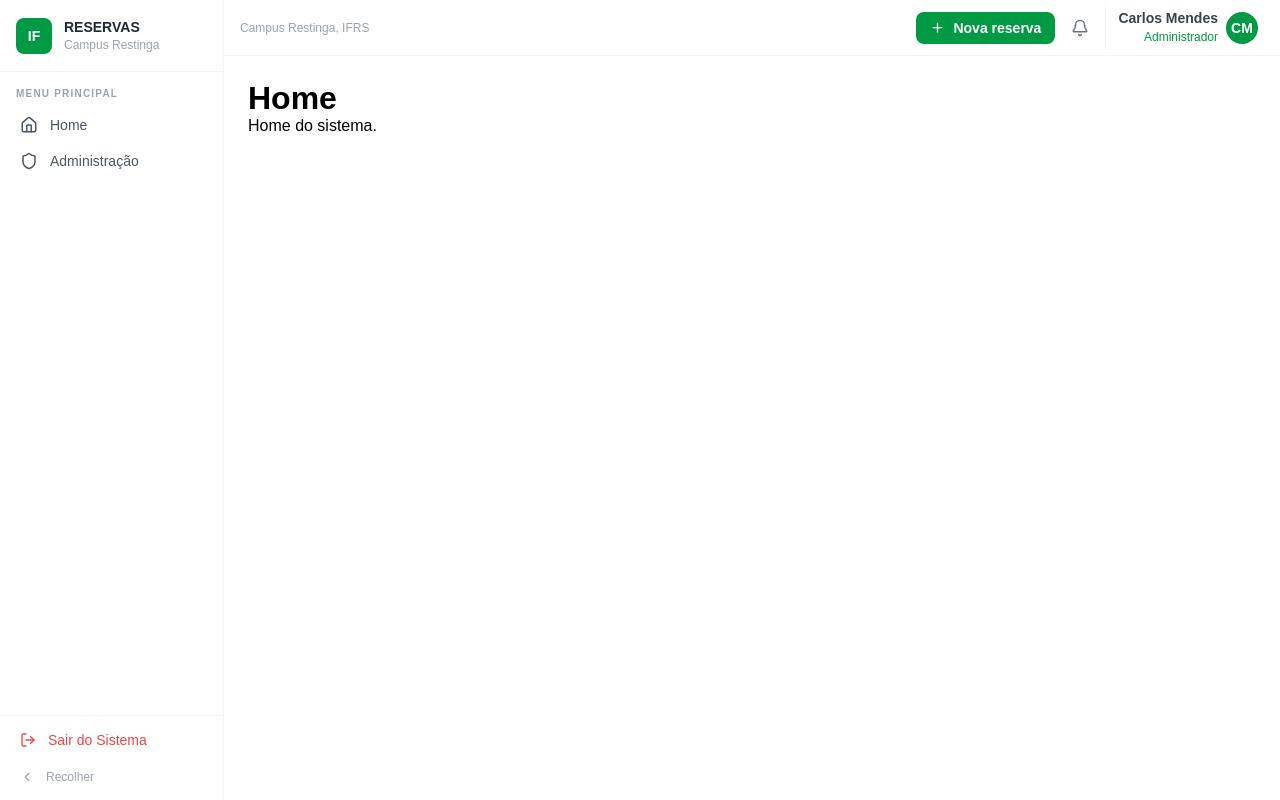
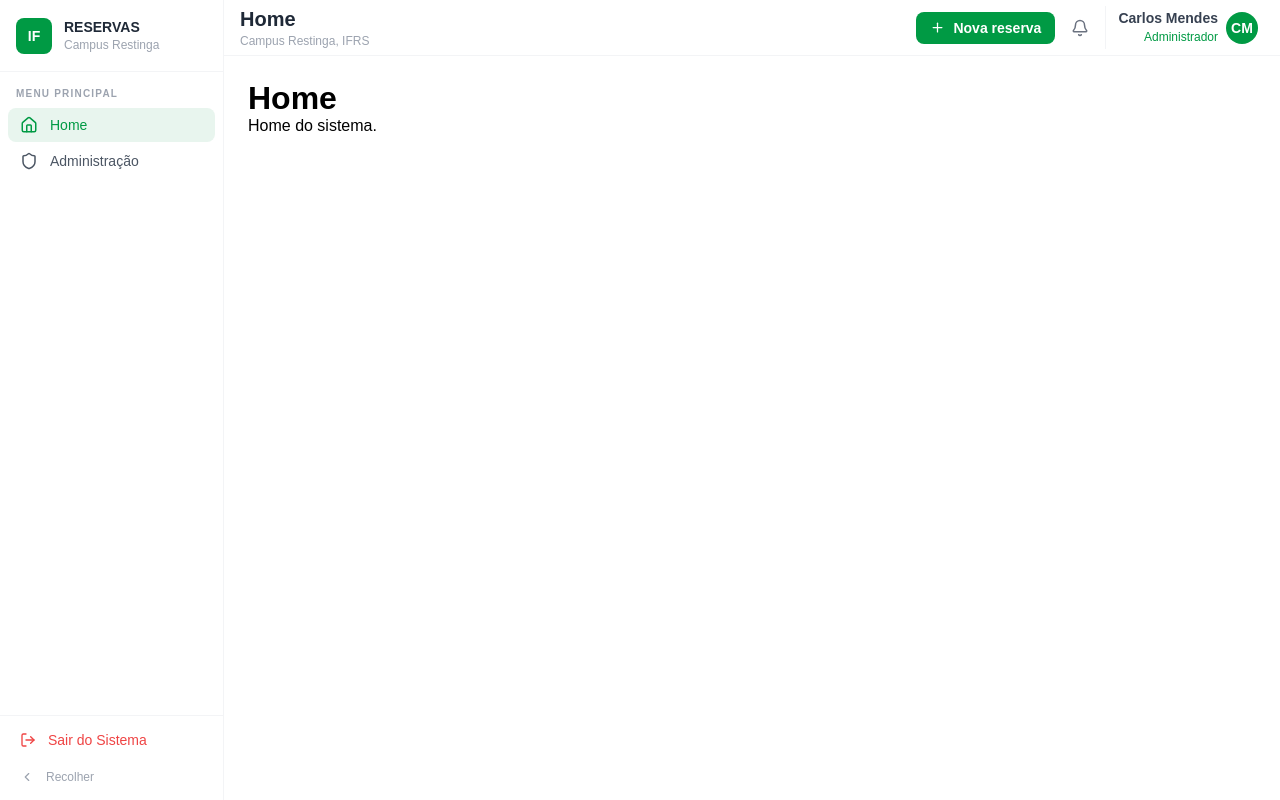
Before and after one commit to IFRS-Campus-Restinga/2026-2-Sistema-Reservas, a React (Vite) app in the folder frontend/: page / in a window 1280 px wide. Built offline with nearby package versions, Linux system fonts and the light colour scheme.

Commit message:
refactor: Ajuste das nomeclaturas

```diff
--- a/frontend/src/components/SideBar/SideBar.jsx
+++ b/frontend/src/components/SideBar/SideBar.jsx
@@ -4,71 +4,64 @@ import {
     ChevronRight,
 } from "lucide-react";
 import { Link } from "react-router-dom";
-import { MENUS } from "../../config/menuItems";
+import { MENU } from "../../config/menuItems";
 import styles from "./SideBar.module.css";
 
 export default function Sidebar({
-    currentPage,
-    collapsed,
-    onToggle,
-    unreadCount,
+    paginaAtual,
+    menuRecolhido,
+    recolherMenu,
+    trocarPagina
 }) {
-    const items = MENUS.filter((item) => item.permissoes == true);
+    const itens = MENU.filter((item) => item.permissoes == true);
 
     return (
         <aside
-            className={`${styles.sidebar} ${collapsed ? styles.collapsed : styles.expanded
+            className={`${styles.sidebar} ${menuRecolhido ? styles.recolhido : styles.expandido
                 }`}
         >
-            {/* Logo */}
             <div
-                className={`${styles.logo} ${collapsed ? styles.logoCollapsed : styles.logoExpanded
+                className={`${styles.logo} ${menuRecolhido ? styles.logoRecolhido : styles.logoExpandido
                     }`}
             >
-                <div className={styles.logoIcon}>
+                <div className={styles.iconeLogo}>
                     <span>IF</span>
                 </div>
 
-                {!collapsed && (
-                    <div className={styles.logoText}>
+                {!menuRecolhido && (
+                    <div className={styles.textoLogo}>
                         <p>RESERVAS</p>
                         <span>Campus Restinga</span>
                     </div>
                 )}
             </div>
 
-            {/* Navegação */}
-            <nav className={styles.navigation}>
-                {!collapsed && (
-                    <p className={styles.navigationTitle}>
+            <nav className={styles.navegacao}>
+                {!menuRecolhido && (
+                    <p className={styles.tituloNavegacao}>
                         Menu Principal
                     </p>
                 )}
 
-                <div className={styles.navigationItems}>
-                    {items.map(({ id, titulo, icone: Icon, url }) => {
-                        const active = currentPage === id;
+                <div className={styles.itensNavegacao}>
+                    {itens.map(({ id, titulo, icone: Icon, url }) => {
+                        const ativo = paginaAtual == titulo;
 
                         return (
                             <Link key={id} to={url} style={{textDecoration: 'none'}}>
                                 <button
                                     type="button"
-                                    title={collapsed ? titulo : undefined}
-                                    className={`${styles.navItem} ${collapsed ? styles.navItemCollapsed : ""
-                                        } ${active ? styles.navItemActive : ""}`}
+                                    onClick={() => trocarPagina(titulo)}
+                                    title={menuRecolhido ? titulo : undefined}
+                                    className={`${styles.item} ${menuRecolhido ? styles.itemRecolhido : ""
+                                        } ${ativo ? styles.itemAtivo : ""}`}
                                 >
-                                    <span className={styles.navIcon}>
+                                    <span className={styles.iconeItem}>
                                         <Icon size={18} />
-
-                                        {id === "notificações" && unreadCount > 0 && (
-                                            <span className={styles.notificationBadge}>
-                                                {unreadCount}
-                                            </span>
-                                        )}
                                     </span>
 
-                                    {!collapsed && (
-                                        <span className={styles.navLabel}>
+                                    {!menuRecolhido && (
+                                        <span className={styles.tituloItem}>
                                             {titulo}
                                         </span>
                                     )}
@@ -79,28 +72,27 @@ export default function Sidebar({
                 </div>
             </nav>
 
-            {/* Rodapé */}
             <div className={styles.footer}>
                 <button
                     type="button"
-                    title={collapsed ? "Sair" : undefined}
-                    className={`${styles.footerButton} ${styles.logoutButton
-                        } ${collapsed ? styles.footerButtonCollapsed : ""}`}
+                    title={menuRecolhido ? "Sair" : undefined}
+                    className={`${styles.botaoFooter} ${styles.botaoSair
+                        } ${menuRecolhido ? styles.botaoFooterRecolhido : ""}`}
                 >
                     <LogOut size={16} />
 
-                    {!collapsed && (
+                    {!menuRecolhido && (
                         <span>Sair do Sistema</span>
                     )}
                 </button>
 
                 <button
                     type="button"
-                    onClick={onToggle}
-                    className={`${styles.footerButton} ${styles.toggleButton
-                        } ${collapsed ? styles.footerButtonCollapsed : ""}`}
+                    onClick={recolherMenu}
+                    className={`${styles.botaoFooter} ${styles.botaoRecolher
+                        } ${menuRecolhido ? styles.botaoFooterRecolhido : ""}`}
                 >
-                    {collapsed ? (
+                    {menuRecolhido ? (
                         <ChevronRight size={14} />
                     ) : (
                         <>
--- a/frontend/src/components/SideBar/SideBar.module.css
+++ b/frontend/src/components/SideBar/SideBar.module.css
@@ -10,107 +10,82 @@
     min-width 200ms ease;
 }
 
-.expanded {
+.expandido {
   width: 224px;
 }
 
-.collapsed {
+.recolhido {
   width: 64px;
 }
-
-/* ================================
-   Logo
-================================ */
 
 .logo {
   display: flex;
   align-items: center;
-
   min-height: 72px;
-
   border-bottom: 1px solid #f3f4f6;
 }
 
-.logoExpanded {
+.logoExpandido {
   gap: 12px;
   padding: 16px;
 }
 
-.logoCollapsed {
+.logoRecolhido {
   justify-content: center;
   padding: 16px 0;
 }
 
-.logoIcon {
+.iconeLogo {
   display: flex;
   align-items: center;
   justify-content: center;
-
   width: 36px;
   height: 36px;
-
   flex-shrink: 0;
-
   background-color: #009a44;
   border-radius: 8px;
 }
 
-.logoIcon span {
+.iconeLogo span {
   color: #ffffff;
-
   font-size: 14px;
   font-weight: 700;
   line-height: 1;
 }
 
-.logoText {
+.textoLogo {
   min-width: 0;
 }
 
-.logoText p {
+.textoLogo p {
   margin: 0;
-
   color: #1f2937;
-
   font-size: 14px;
   font-weight: 700;
   line-height: 1.2;
 }
 
-.logoText span {
+.textoLogo span {
   display: block;
-
   margin-top: 2px;
-
   color: #9ca3af;
-
   font-size: 12px;
   line-height: 1.2;
 }
 
-/* ================================
-   Navigation
-================================ */
-
-.navigation {
+.navegacao {
   flex: 1;
-
   min-height: 0;
-
   padding: 12px 8px;
-
   overflow-y: auto;
+  scrollbar-width: none;
 }
 
-.navigation::-webkit-scrollbar {
+.navegacao::-webkit-scrollbar {
   display: none;
 }
 
-.navigation {
-  scrollbar-width: none;
-}
-
-.navigationTitle {
+.tituloNavegacao {
   margin: 4px 8px 8px;
 
   color: #9ca3af;
@@ -123,190 +98,120 @@
   text-transform: uppercase;
 }
 
-.navigationItems {
+.itensNavegacao {
   display: flex;
   flex-direction: column;
-
   gap: 2px;
 }
 
-/* ================================
-   Navigation Item
-================================ */
-
-.navItem {
+.item {
   position: relative;
-
   display: flex;
   align-items: center;
-
   width: 100%;
-
   padding: 8px 12px;
-
   gap: 12px;
-
   border: 0;
   border-radius: 8px;
-
   background: transparent;
-
   color: #4b5563;
-
   font-family: inherit;
   font-size: 14px;
   font-weight: 500;
-
   text-align: left;
-
   cursor: pointer;
-
   transition:
     background-color 150ms ease,
     color 150ms ease;
 }
 
-.navItem:hover {
+.item:hover {
   background-color: #f9fafb;
   color: #1f2937;
 }
 
-.navItemCollapsed {
+.itemRecolhido {
   justify-content: center;
-
   padding: 10px;
 }
 
-.navItemActive {
+.itemAtivo {
   background-color: #e8f5ee;
   color: #009a44;
 }
 
-.navItemActive:hover {
+.itemAtivo:hover {
   background-color: #e8f5ee;
   color: #009a44;
 }
 
-.navIcon {
+.iconeItem {
   position: relative;
-
   display: flex;
   align-items: center;
   justify-content: center;
-
   flex-shrink: 0;
 }
 
-.navLabel {
+.tituloItem {
   min-width: 0;
-
   overflow: hidden;
-
   white-space: nowrap;
   text-overflow: ellipsis;
 }
 
-/* ================================
-   Notification Badge
-================================ */
-
-.notificationBadge {
-  position: absolute;
-
-  top: -4px;
-  right: -5px;
-
-  display: flex;
-  align-items: center;
-  justify-content: center;
-
-  width: 14px;
-  height: 14px;
-
-  padding: 0;
-
-  border-radius: 50%;
-
-  background-color: #ef4444;
-  color: #ffffff;
-
-  font-size: 8px;
-  font-weight: 700;
-
-  line-height: 1;
-}
-
-/* ================================
-   Footer
-================================ */
 
 .footer {
   display: flex;
   flex-direction: column;
-
   gap: 2px;
-
   padding: 8px;
-
   border-top: 1px solid #f3f4f6;
 }
 
-.footerButton {
+.botaoFooter {
   display: flex;
   align-items: center;
-
   width: 100%;
-
   gap: 12px;
-
   padding: 8px 12px;
-
   border: 0;
   border-radius: 8px;
-
   background: transparent;
-
   color: #6b7280;
-
   font-family: inherit;
   font-size: 14px;
-
   text-align: left;
-
   cursor: pointer;
-
   transition:
     background-color 150ms ease,
     color 150ms ease;
 }
 
-.footerButton:hover {
+.botaoFooter:hover {
   background-color: #f9fafb;
 }
 
-.footerButtonCollapsed {
+.botaoFooterRecolhido {
   justify-content: center;
-
   padding: 10px;
 }
 
-.logoutButton {
+.botaoSair {
   color: #ef4444;
 }
 
-.logoutButton:hover {
+.botaoSair:hover {
   background-color: #fef2f2;
   color: #dc2626;
 }
 
-.toggleButton {
+.botaoRecolher {
   margin-top: 4px;
-
   color: #9ca3af;
-
   font-size: 12px;
 }
 
-.toggleButton:hover {
+.botaoRecolher:hover {
   color: #6b7280;
 }
--- a/frontend/src/config/menuItems.js
+++ b/frontend/src/config/menuItems.js
@@ -3,7 +3,7 @@ import {
   Shield,
 } from "lucide-react";
 
-export const MENUS = [
+export const MENU = [
   {
     id: "home",
     titulo: "Home",
--- a/frontend/src/index.css
+++ b/frontend/src/index.css
@@ -18,16 +18,6 @@ body {
   min-width: 0;
 }
 
-.header {
-  height: 64px;
-  display: flex;
-  align-items: center;
-  justify-content: space-between;
-  padding: 0 24px;
-  border-bottom: 1px solid #ddd;
-  background: white;
-}
-
 .content {
   padding: 24px;
 }
--- a/frontend/src/layouts/MainLayout.jsx
+++ b/frontend/src/layouts/MainLayout.jsx
@@ -4,17 +4,22 @@ import Sidebar from '../components/SideBar/SideBar'
 import Header from '../components/Header/Header'
 
 function MainLayout() {
-const [sidebarCollapsed, setSidebarCollapsed] = useState(false)
+const [menuRecolhido, setMenuRecolhido] = useState(false)
+const [paginaAtual, setPaginaAtual] = useState('Home')
 
   return (
     <div className="app">
       <Sidebar
-        collapsed={sidebarCollapsed}
-        onToggle={() => setSidebarCollapsed((c) => !c)}
+        menuRecolhido={menuRecolhido}
+        recolherMenu={() => setMenuRecolhido((n) => !n)}
+        paginaAtual={paginaAtual}
+        trocarPagina={setPaginaAtual}
       />
 
       <div className="main">
-        <Header />
+        <Header
+          titulo={paginaAtual}
+        />
 
         <main className="content">
           <Outlet />
```
Also changed, not shown: 1 other file (tests, documents, lock files or other folders).
